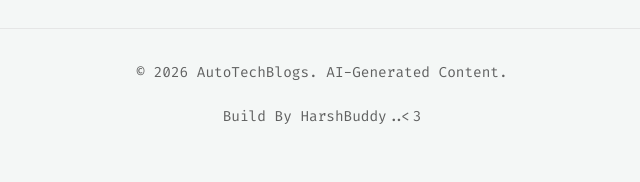
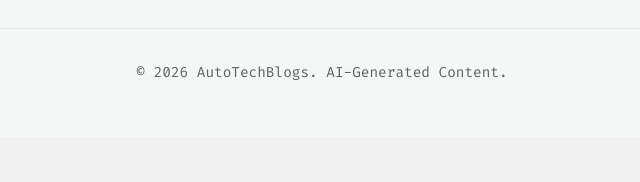
Before and after one commit to HarshwardhanZalte/AutoTechBlogs, a Django app: page / in a window 1280 px wide. Shown: the part 734-916 px from the top of the page, without its empty margins (318-958 px from the left). After the commit the page ends 814 px from the top, so only its background shows below. Run offline with Django 5.2, Linux system fonts and the light colour scheme; data that the repository does not hold is empty.

Commit message:
Update base.html

```diff
--- a/blogs/templates/blogs/base.html
+++ b/blogs/templates/blogs/base.html
@@ -32,7 +32,6 @@
     <footer class="footer">
         <div class="container">
             <p>&copy; {% now "Y" %} AutoTechBlogs. AI-Generated Content.</p>
-            <p>Build By HarshBuddy..<3</p>
         </div>
     </footer>
 
```
